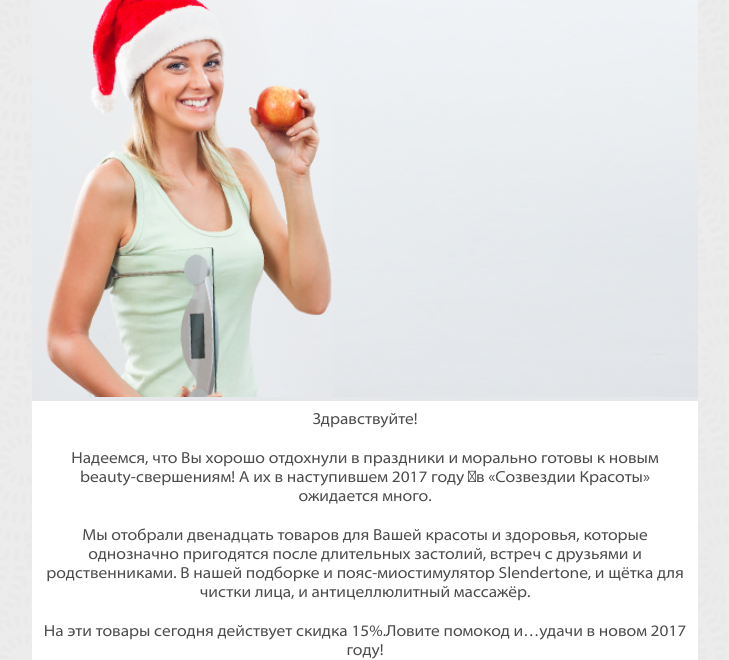
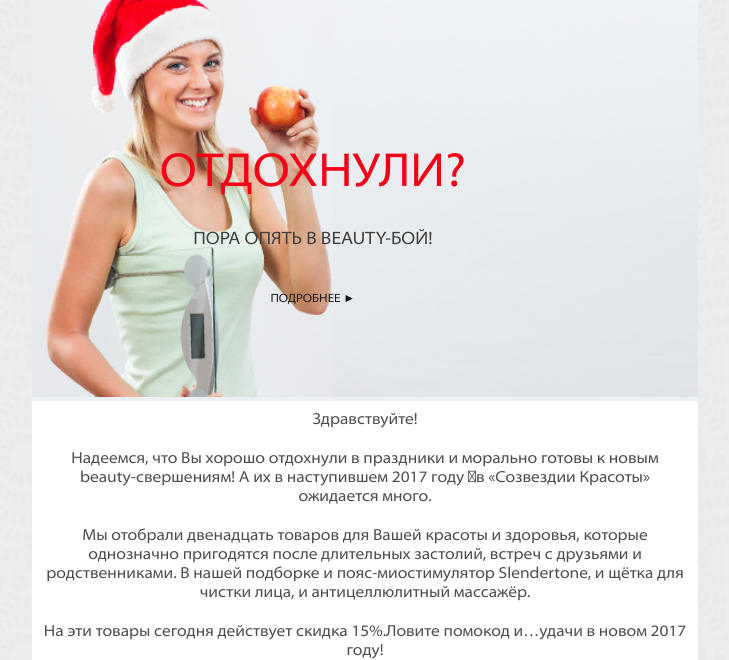
Before and after one commit to egrashinagi/star-mail, a website: page index.html in a window 1280 px wide. Shown: the part 140-800 px from the top of the page, without its empty margins (275-1004 px from the left). Drawn offline with Linux system fonts and the light colour scheme.

Commit message:
fixed changes

```diff
--- a/index.html
+++ b/index.html
@@ -38,7 +38,12 @@
                 <tbody>
                 <tr>
                     <td class="content-td content-td_bgc">
-                        <img src="images/banner-2.png" alt="banner" class="content-td__banner">
+                        <img src="images/banner-2.png" alt="banner" class="content-td__banner"
+                             style="position: relative">
+                        <span style="position: absolute; top:275px; right: 529px; font-size: 48px; color: #f30017; text-transform: uppercase" class="content-td__text">отдохнули?<br>
+
+                            <span style="color: #3e3e3e; font-size: 18px; text-align: left; text-transform: uppercase">пора опять в beauty-бой!</span> <br> <a href="#" style="text-decoration: none; color: #191919; font-size: 12px">Подробнее &#9658;</a>
+                        </span>
                     </td>
                 </tr>
                 <tr>
@@ -81,16 +86,19 @@
                             <tr>
                                 <td class="content-td content-td_bgc_goods">
                                     <img src="images/good-1.png" alt="" align="center"><br>
-                                  <p class="goods__text_title goods__text_p15px">аппарат для <br> ультразвуковой чистки <br> лица biosonic 2000 <br> gezatone</p><br>
+                                    <p class="goods__text_title goods__text_p15px">аппарат для <br> ультразвуковой
+                                        чистки <br> лица biosonic 2000 <br> gezatone</p><br>
                                     <p style='color:#333333;text-decoration:line-through'>
                                         <span class="goods__text_price_none goods__text_title">7 499 руб.</span><br>
                                     </p>
-                                  <p class="goods__text_price_new goods__text_title goods__text_p15px">6 374 руб.</p><br>
+                                    <p class="goods__text_price_new goods__text_title goods__text_p15px">6 374 руб.</p>
+                                    <br>
                                     <button class="button button_goods">Подробнее</button>
                                 </td>
                                 <td class="content-td content-td_bgc_goods">
                                     <img src="images/good-2.png" alt=""><br>
-                                  <p class="goods__text_title goods__text_p15px">щетка для чистки<br> кожи лица <br> sonicleanse <br> gezatone</p><br>
+                                    <p class="goods__text_title goods__text_p15px">щетка для чистки<br> кожи лица <br>
+                                        sonicleanse <br> gezatone</p><br>
                                     <p style='color:#333333;text-decoration:line-through'>
                                         <span class="goods__text_price_none">2 999 руб.</span><br>
                                     </p>
@@ -99,7 +107,8 @@
                                 </td>
                                 <td class="content-td content-td_bgc_goods">
                                     <img src="images/good-3.png" alt=""><br>
-                                  <p class="goods__text_title goods__text_p15px">аппарат для чистки <br> лица и ухода за кожей <br> clean&beauty <br> gezatone amg108</p><br>
+                                    <p class="goods__text_title goods__text_p15px">аппарат для чистки <br> лица и ухода
+                                        за кожей <br> clean&beauty <br> gezatone amg108</p><br>
                                     <p style='color:#333333;text-decoration:line-through'>
                                         <span class="goods__text_price_none">1 690 руб.</span><br>
                                     </p>
--- a/styles.css
+++ b/styles.css
@@ -30,10 +30,6 @@ body {
     padding: 15px 0;
 }
 
-.content-td {
-
-}
-
 .content-table {
     background-color: #fff;
 }
@@ -43,7 +39,7 @@ body {
 }
 
 .content-td_bgc {
-    background-color: #e5e7eb;
+    background-color: #ecf0f3;
 }
 
 .content-td_style_big {
```
Also changed, not shown: images/banner-new.png (added). Lines whose indentation alone changed are shown as unchanged.
